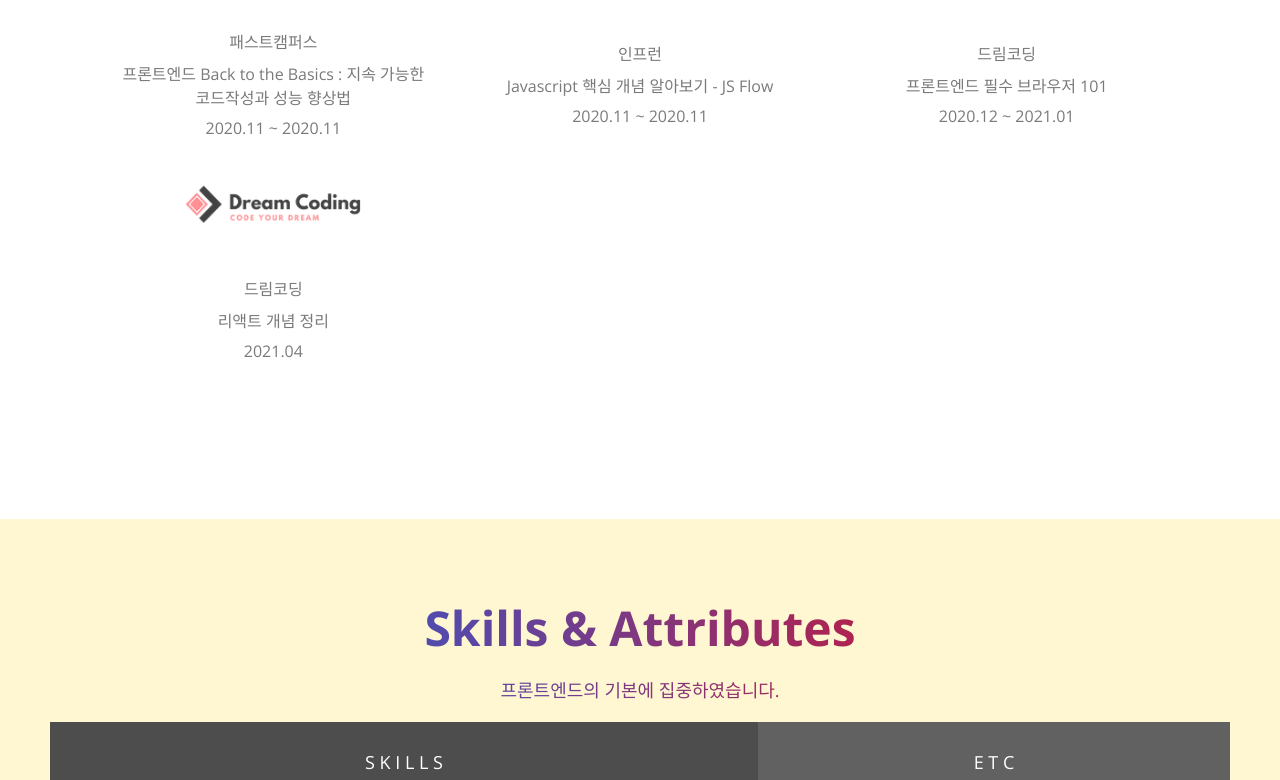
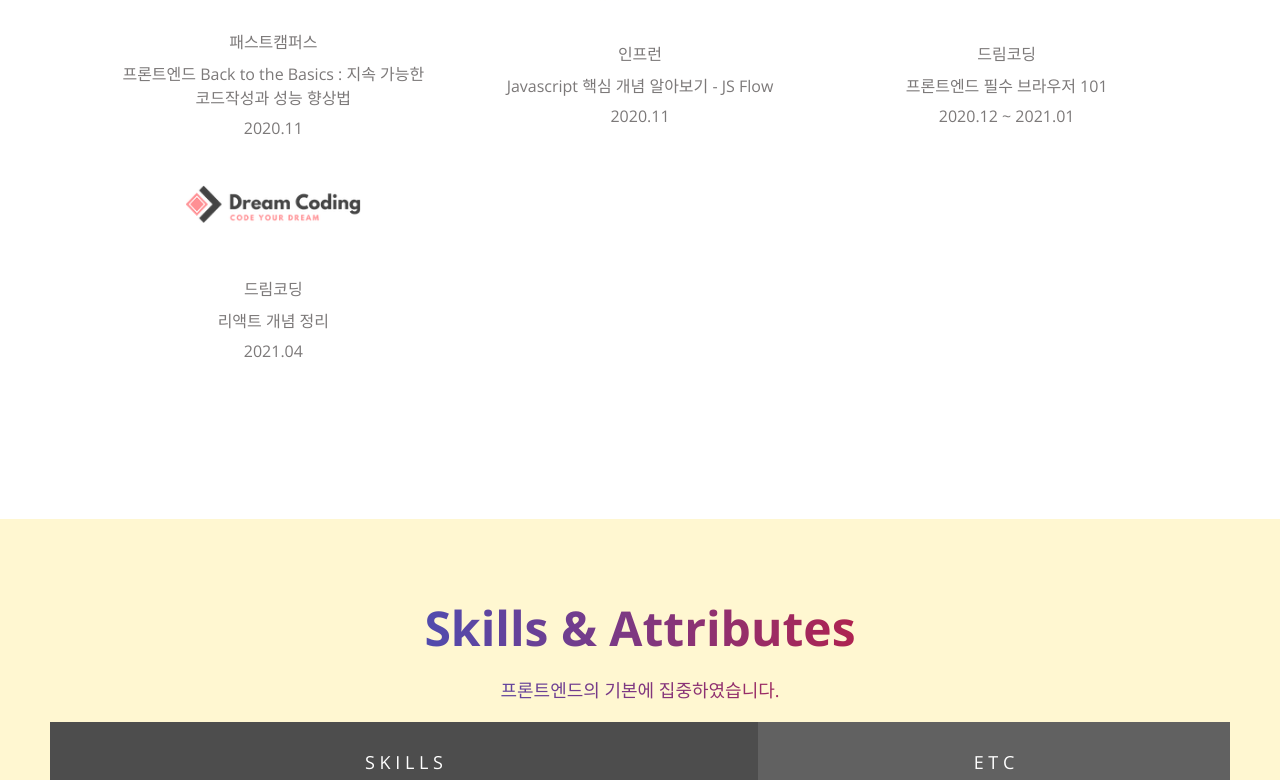
Before and after one commit to craftedhaze92/portfolio, a plain HTML site: page index.html in a window 1280 px wide. Shown: the part 1275-2055 px from the top of the page. Drawn offline with nearby package versions, Linux system fonts and the light colour scheme.

```diff
--- a/index.html
+++ b/index.html
@@ -115,7 +115,7 @@
         <div class="learn_description">
           <p class="learn__name" aria-label="패스트캠퍼스">패스트캠퍼스</p>
           <p class="learn__lesson" aria-label="프론트엔드 Back to the Basics : 지속 가능한 코드작성과 성능 향상법 ">프론트엔드 Back to the Basics : 지속 가능한 <br>코드작성과 성능 향상법</p>
-          <p class="learn__period" aria-label="2020.11 ~ 2020.11">2020.11 ~ 2020.11</p>
+          <p class="learn__period" aria-label="2020.11">2020.11</p>
         </div>
       </div>
 
@@ -128,7 +128,7 @@
         <div class="learn_description">
           <p class="learn__name" aria-label="인프런">인프런</p>
           <p class="learn__lesson" aria-label="Javascript 핵심 개념 알아보기 - JS Flow">Javascript 핵심 개념 알아보기 - JS Flow</p>
-          <p class="learn__period" aria-label="2020.11 ~ 2020.11">2020.11 ~ 2020.11</p>
+          <p class="learn__period" aria-label="2020.11">2020.11</p>
         </div>
       </div>
 
```
